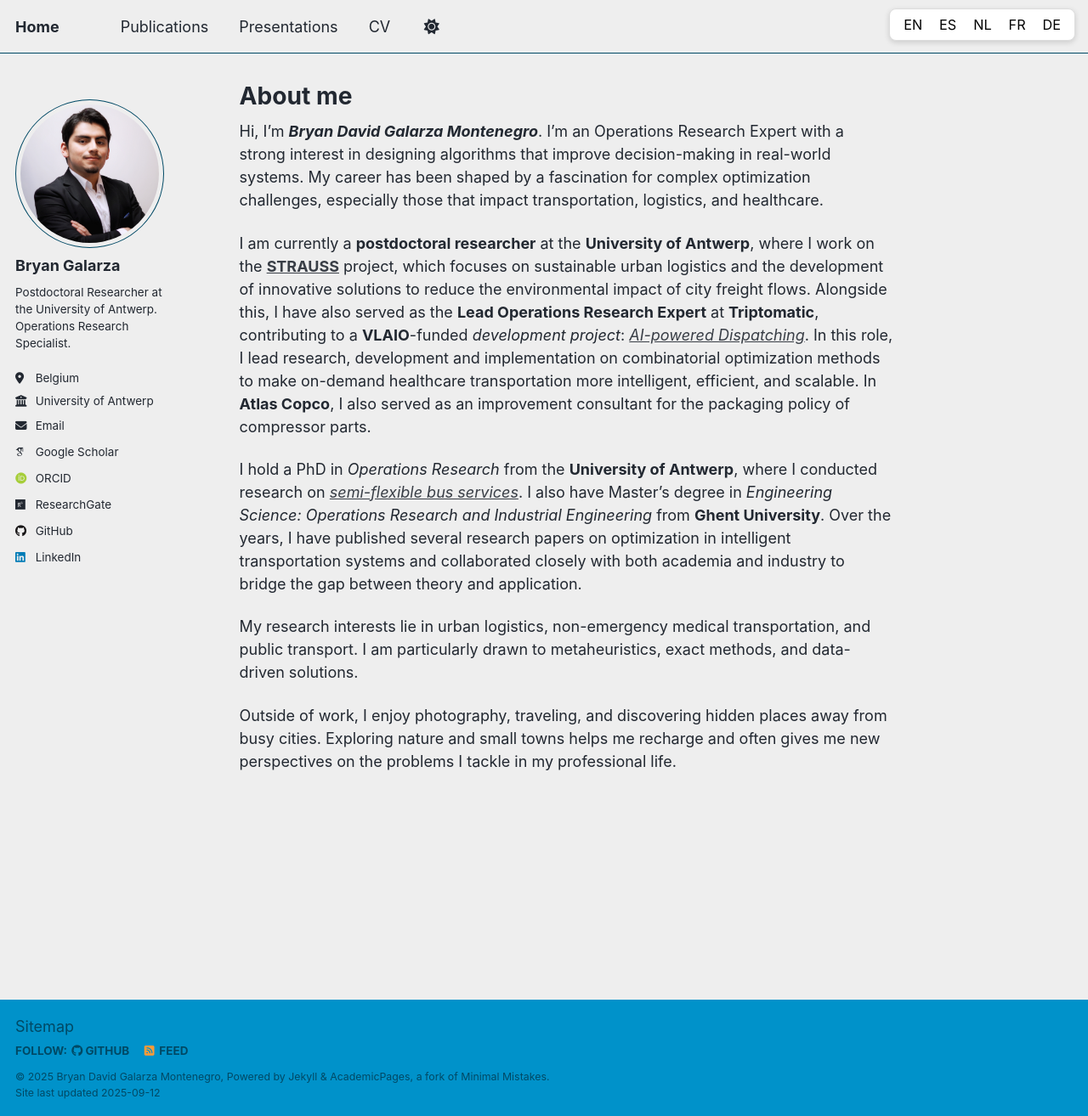
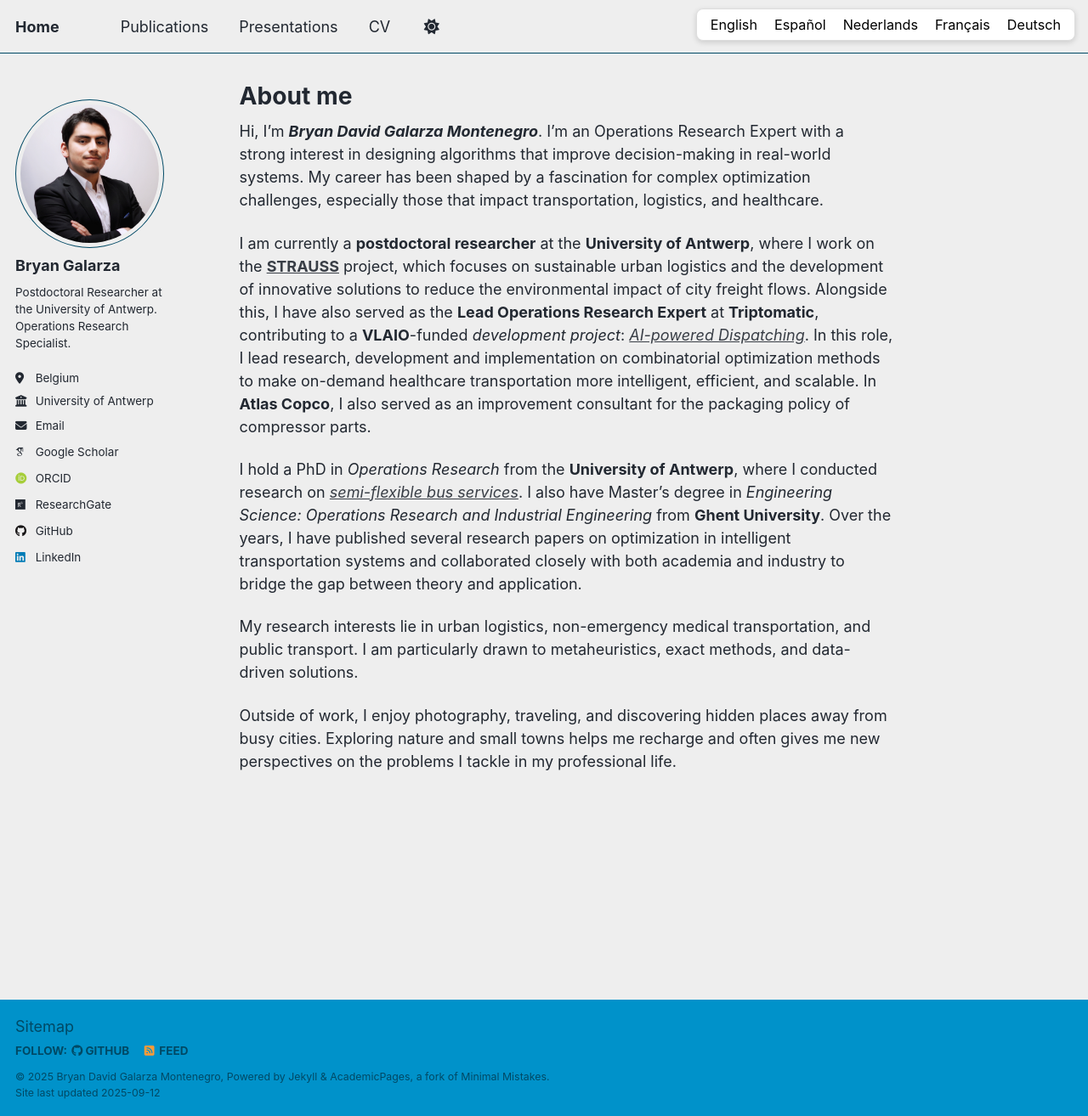
Before and after one commit to BryanG13/bryang13.github.io, a Jekyll site: the page built from _pages/about.md, in a window 1280 px wide and 1314 px high. Shown: the whole window at 85% size. Built offline with Jekyll 4.4.1, drawn with Linux system fonts in a browser that asks for light colours; some web fonts are replaced; a script that is not in the unit is left out.

Commit message:
full names

```diff
--- a/_layouts/default.html
+++ b/_layouts/default.html
@@ -70,11 +70,11 @@
 
     <!-- Custom language toggle -->
     <div class="language-toggle">
-      <button onclick="translatePage('en')">EN</button>
-      <button onclick="translatePage('es')">ES</button>
-      <button onclick="translatePage('nl')">NL</button>
-      <button onclick="translatePage('fr')">FR</button>
-      <button onclick="translatePage('de')">DE</button>
+      <button onclick="translatePage('en')">English</button>
+      <button onclick="translatePage('es')">Español</button>
+      <button onclick="translatePage('nl')">Nederlands</button>
+      <button onclick="translatePage('fr')">Français</button>
+      <button onclick="translatePage('de')">Deutsch</button>
     </div>
 
     <!-- Google Translate API -->
```
